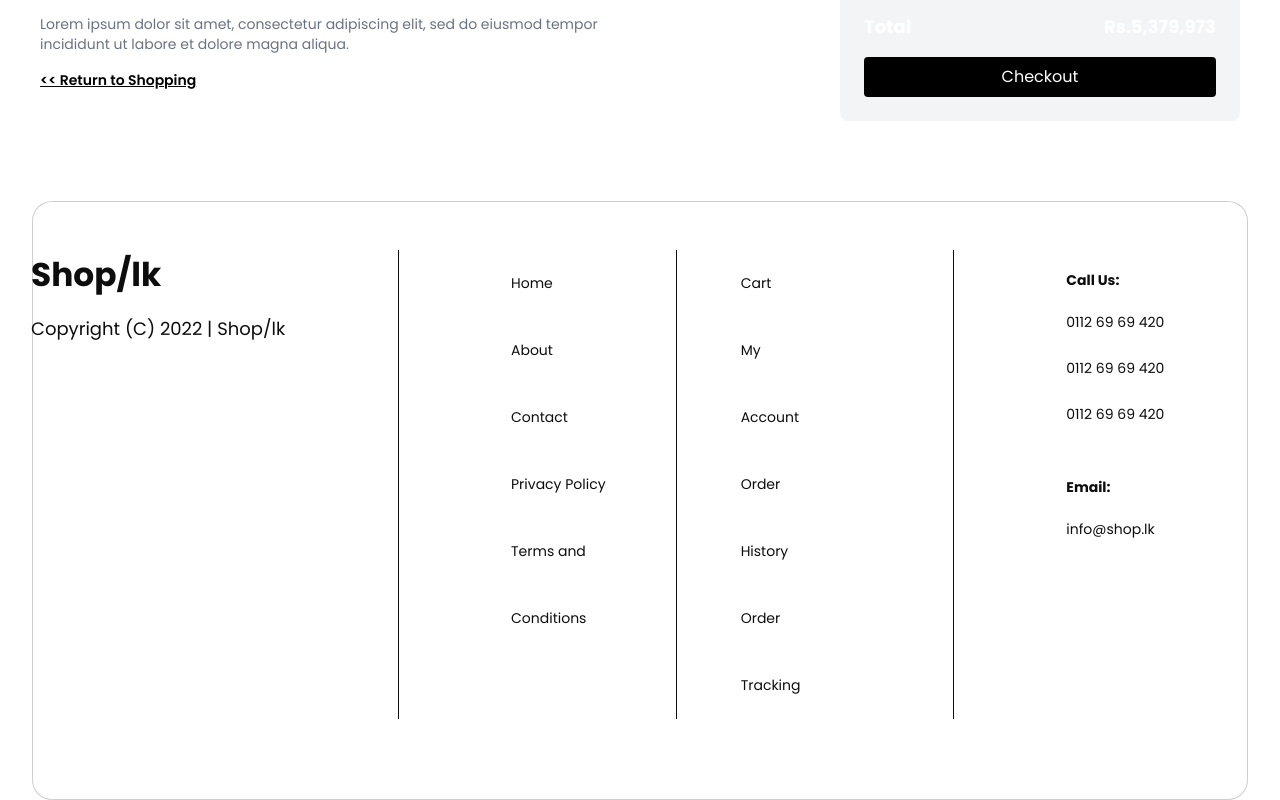
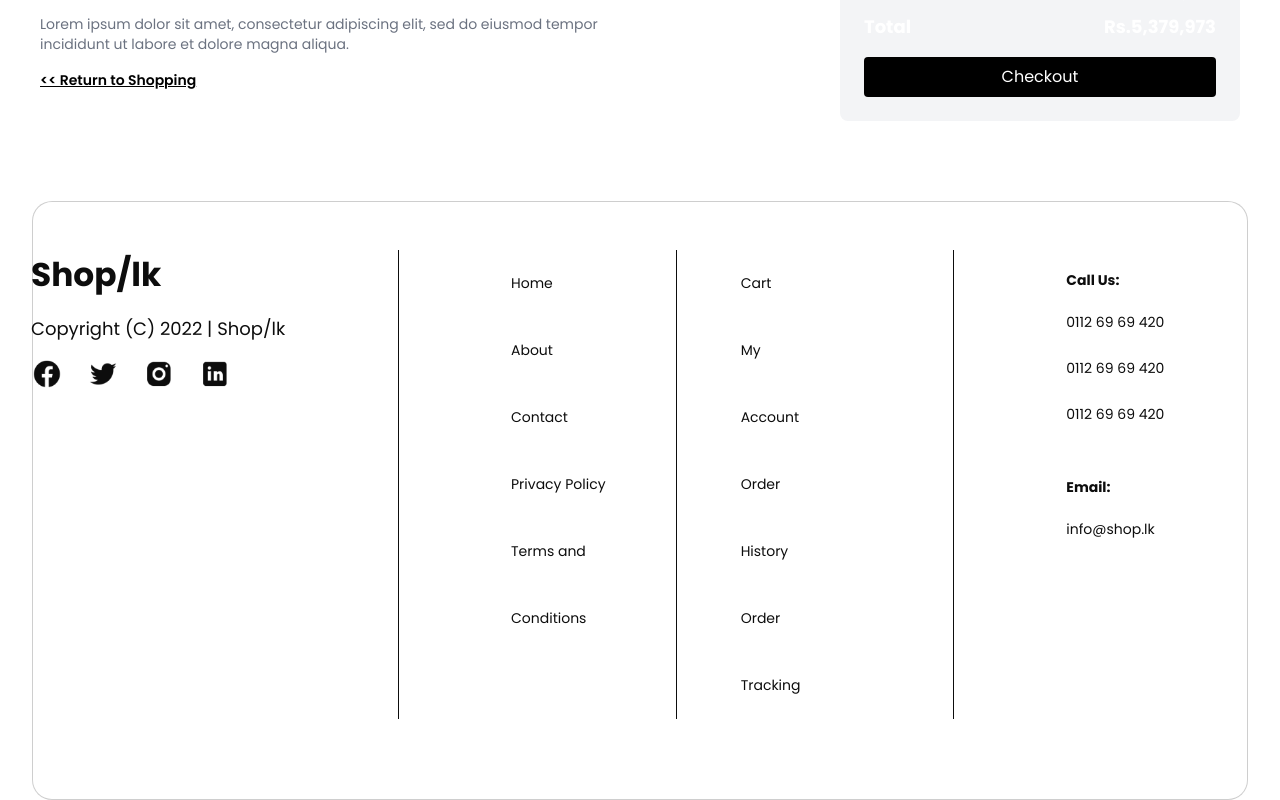
Before and after one commit to rovinyawijeramaofficial/E-tech-Shop-LK, a Next.js app: page /cart in a window 1280 px wide. Shown: the part 883-1683 px from the top of the page. Built offline with nearby package versions, Linux system fonts and the light colour scheme.

Commit message:
finished

```diff
--- a/components/Footer.js
+++ b/components/Footer.js
@@ -36,10 +36,9 @@ const Footer = () => {
   <p className="text-[18px] font-400 leading-[27px] text-black w-[255px] h-[27px] mx-auto md:mx-0">
     Copyright (C) 2022 | Shop/lk
   </p>
-</div>
 
-{/* Social Media */}
-<div className="flex md:hidden justify-center space-x-6 mt-4">
+  {/* Social Media */}
+<div className="flex justify-center md:justify-start space-x-6 mt-4">
           <a href="#" className="text-black">
             <img src="/images/FacebookBig.png" alt="Facebook" className="w-8 h-8" />
           </a>
@@ -53,6 +52,7 @@ const Footer = () => {
             <img src="/images/LinkedInBig.png" alt="LinkedIn" className="w-8 h-8" />
           </a>
         </div>
+</div>
 
       {/* Horizontal Line */}
 <hr className="my-12 border-t-[0.6px] border-black w-[123.65px] mx-auto md:hidden" />
```
